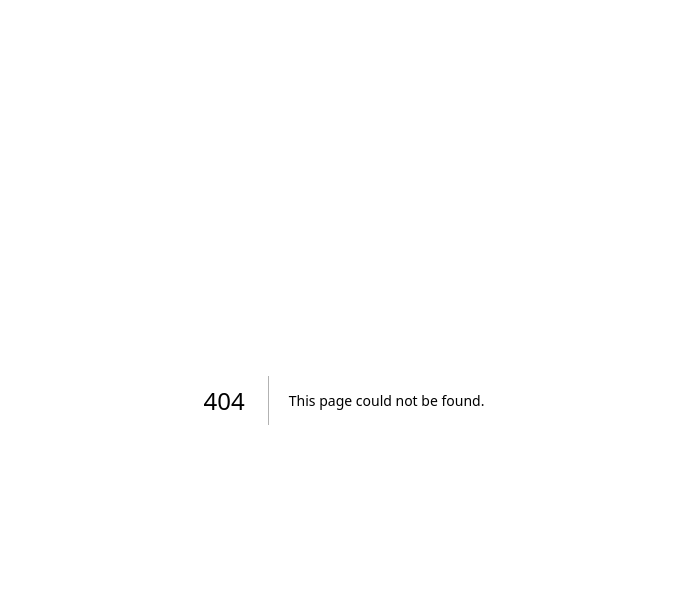
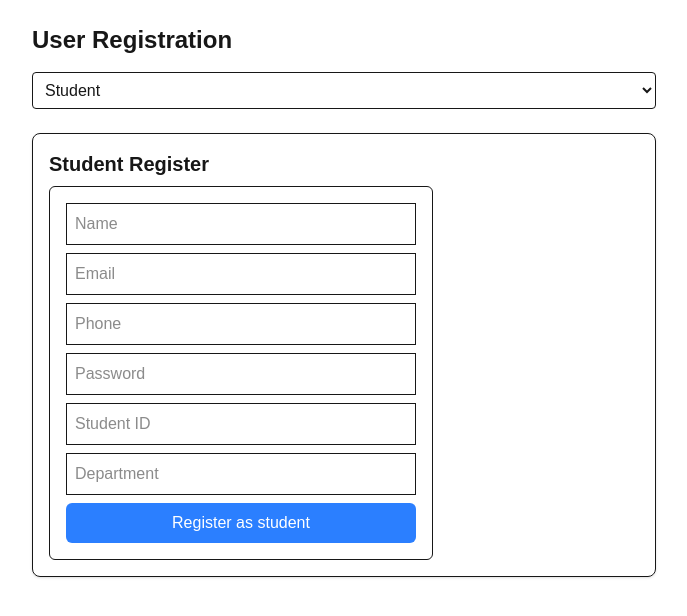
Before and after one commit to abubakar308/Certificate_Application-Management_System-Client, a Next.js app: page /register in a window 1280 px wide. Before the commit this address had no page. Shown: the top 616 px of the page, without its empty margins (296-983 px from the left). Built offline with nearby package versions, Linux system fonts and the light colour scheme.

Commit message:
register form added

```diff
--- a/app/page.js
+++ b/app/page.js
@@ -3,100 +3,14 @@ import Image from "next/image";
 export default function Home() {
   return (
     <div className="font-sans grid grid-rows-[20px_1fr_20px] items-center justify-items-center min-h-screen p-8 pb-20 gap-16 sm:p-20">
-      <main className="flex flex-col gap-[32px] row-start-2 items-center sm:items-start">
-        <Image
-          className="dark:invert"
-          src="/next.svg"
-          alt="Next.js logo"
-          width={180}
-          height={38}
-          priority
-        />
-        <ol className="font-mono list-inside list-decimal text-sm/6 text-center sm:text-left">
-          <li className="mb-2 tracking-[-.01em]">
-            Get started by editing{" "}
-            <code className="bg-black/[.05] dark:bg-white/[.06] font-mono font-semibold px-1 py-0.5 rounded">
-              app/page.js
-            </code>
-            .
-          </li>
-          <li className="tracking-[-.01em]">
-            Save and see your changes instantly.
-          </li>
-        </ol>
-
-        <div className="flex gap-4 items-center flex-col sm:flex-row">
-          <a
-            className="rounded-full border border-solid border-transparent transition-colors flex items-center justify-center bg-foreground text-background gap-2 hover:bg-[#383838] dark:hover:bg-[#ccc] font-medium text-sm sm:text-base h-10 sm:h-12 px-4 sm:px-5 sm:w-auto"
-            href="https://vercel.com/new?utm_source=create-next-app&utm_medium=appdir-template-tw&utm_campaign=create-next-app"
-            target="_blank"
-            rel="noopener noreferrer"
-          >
-            <Image
-              className="dark:invert"
-              src="/vercel.svg"
-              alt="Vercel logomark"
-              width={20}
-              height={20}
-            />
-            Deploy now
-          </a>
-          <a
-            className="rounded-full border border-solid border-black/[.08] dark:border-white/[.145] transition-colors flex items-center justify-center hover:bg-[#f2f2f2] dark:hover:bg-[#1a1a1a] hover:border-transparent font-medium text-sm sm:text-base h-10 sm:h-12 px-4 sm:px-5 w-full sm:w-auto md:w-[158px]"
-            href="https://nextjs.org/docs?utm_source=create-next-app&utm_medium=appdir-template-tw&utm_campaign=create-next-app"
-            target="_blank"
-            rel="noopener noreferrer"
-          >
-            Read our docs
-          </a>
-        </div>
+      <header className="row-start-1">
+        <h1 className="text-4xl font-bold">Welcome to Next.js!</h1>
+      </header>
+      <main className="row-start-2">
+        <p>This is a simple example of a Next.js application.</p>
       </main>
-      <footer className="row-start-3 flex gap-[24px] flex-wrap items-center justify-center">
-        <a
-          className="flex items-center gap-2 hover:underline hover:underline-offset-4"
-          href="https://nextjs.org/learn?utm_source=create-next-app&utm_medium=appdir-template-tw&utm_campaign=create-next-app"
-          target="_blank"
-          rel="noopener noreferrer"
-        >
-          <Image
-            aria-hidden
-            src="/file.svg"
-            alt="File icon"
-            width={16}
-            height={16}
-          />
-          Learn
-        </a>
-        <a
-          className="flex items-center gap-2 hover:underline hover:underline-offset-4"
-          href="https://vercel.com/templates?framework=next.js&utm_source=create-next-app&utm_medium=appdir-template-tw&utm_campaign=create-next-app"
-          target="_blank"
-          rel="noopener noreferrer"
-        >
-          <Image
-            aria-hidden
-            src="/window.svg"
-            alt="Window icon"
-            width={16}
-            height={16}
-          />
-          Examples
-        </a>
-        <a
-          className="flex items-center gap-2 hover:underline hover:underline-offset-4"
-          href="https://nextjs.org?utm_source=create-next-app&utm_medium=appdir-template-tw&utm_campaign=create-next-app"
-          target="_blank"
-          rel="noopener noreferrer"
-        >
-          <Image
-            aria-hidden
-            src="/globe.svg"
-            alt="Globe icon"
-            width={16}
-            height={16}
-          />
-          Go to nextjs.org →
-        </a>
+      <footer className="row-start-3">
+        <p>Footer</p>
       </footer>
     </div>
   );
--- /dev/null
+++ b/app/register/page.js
@@ -0,0 +1,36 @@
+"use client";
+import RegisterForm from "@/components/RegisterForm";
+import { useState } from "react";
+
+
+export default function RegisterPage() {
+ const [userType, setUserType] = useState("student"); // কোন ফর্ম show হবে সেটা রাখবে
+
+  return (
+    <div className="max-w-2xl mx-auto p-6">
+      <h1 className="text-2xl font-bold mb-4">User Registration</h1>
+
+      {/* Select Dropdown */}
+      <select
+        value={userType}
+        onChange={(e) => setUserType(e.target.value)}
+        className="border p-2 rounded w-full mb-6"
+      >
+        <option value="student">Student</option>
+        <option value="faculty">Faculty</option>
+        <option value="administrator">Administrator</option>
+        <option value="account">Account</option>
+      </select>
+
+      {/* Conditional Form Rendering */}
+      {userType && (
+        <div className="p-4 border rounded-lg shadow">
+          <h2 className="text-xl font-semibold mb-2 capitalize">
+            {userType} Register
+          </h2>
+          <RegisterForm userType={userType} />
+        </div>
+      )}
+    </div>
+  );
+}
--- /dev/null
+++ b/components/RegisterForm.jsx
@@ -0,0 +1,86 @@
+"use client";
+
+import { Formik, Form, Field } from "formik";
+
+export default function RegisterForm({ userType }) {
+  // আলাদা initial values per userType
+  const getInitialValues = () => {
+    switch (userType) {
+      case "student":
+        return { name: "", email: "", phone: "", studentId: "", password: "", department: "" };
+      case "faculty":
+        return { name: "", email: "", phone: "", facultyId: "", password: "", department: "", designation: "" };
+      case "administrator":
+        return { name: "", email: "", phone: "", adminId: "", password: "" };
+      case "account":
+        return { name: "", email: "", phone: "", accountId: "", password: "", department: "" };
+      default:
+        return {};
+    }
+  };
+
+  // Backend URL
+  const getApiUrl = () => {
+    return `https://server-side-rho-snowy.vercel.app/${userType}/register`;
+
+  };
+
+  // Submit handler
+  const handleSubmit = async (values, { resetForm }) => {
+    try {
+      const res = await fetch(getApiUrl(), {
+        method: "POST",
+        headers: { "Content-Type": "application/json" },
+        body: JSON.stringify(values),
+      });
+      const data = await res.json();
+      console.log("✅ Response:", data);
+      resetForm();
+    } catch (error) {
+      console.error("❌ Error:", error);
+    }
+  };
+
+  return (
+    <Formik initialValues={getInitialValues()} onSubmit={handleSubmit}>
+      <Form className="flex flex-col gap-2 p-4 border rounded-md w-96">
+        {/* Common Fields */}
+        <Field name="name" placeholder="Name" className="border p-2" />
+        <Field name="email" type="email" placeholder="Email" className="border p-2" />
+        <Field name="phone" placeholder="Phone" className="border p-2" />
+        <Field name="password" type="password" placeholder="Password" className="border p-2" />
+
+        {/* Conditional Fields */}
+        {userType === "student" && (
+          <>
+            <Field name="studentId" placeholder="Student ID" className="border p-2" />
+            <Field name="department" placeholder="Department" className="border p-2" />
+          </>
+        )}
+
+        {userType === "faculty" && (
+          <>
+            <Field name="facultyId" placeholder="Faculty ID" className="border p-2" />
+            <Field name="department" placeholder="Department" className="border p-2" />
+          </>
+        )}
+
+        {userType === "administrator" && (
+          <>
+            <Field name="adminId" placeholder="Admin ID" className="border p-2" />
+          </>
+        )}
+
+        {userType === "account" && (
+          <>
+            <Field name="accountId" placeholder="Account ID" className="border p-2" />
+          </>
+        )}
+
+        <button type="submit" className="bg-blue-500 text-white p-2 rounded-md">
+          Register as {userType}
+        </button>
+      </Form>
+    </Formik>
+  );
+}
```
Also changed, not shown: package.json (+5 -3 lines), 1 other file (tests, documents, lock files or other folders).
